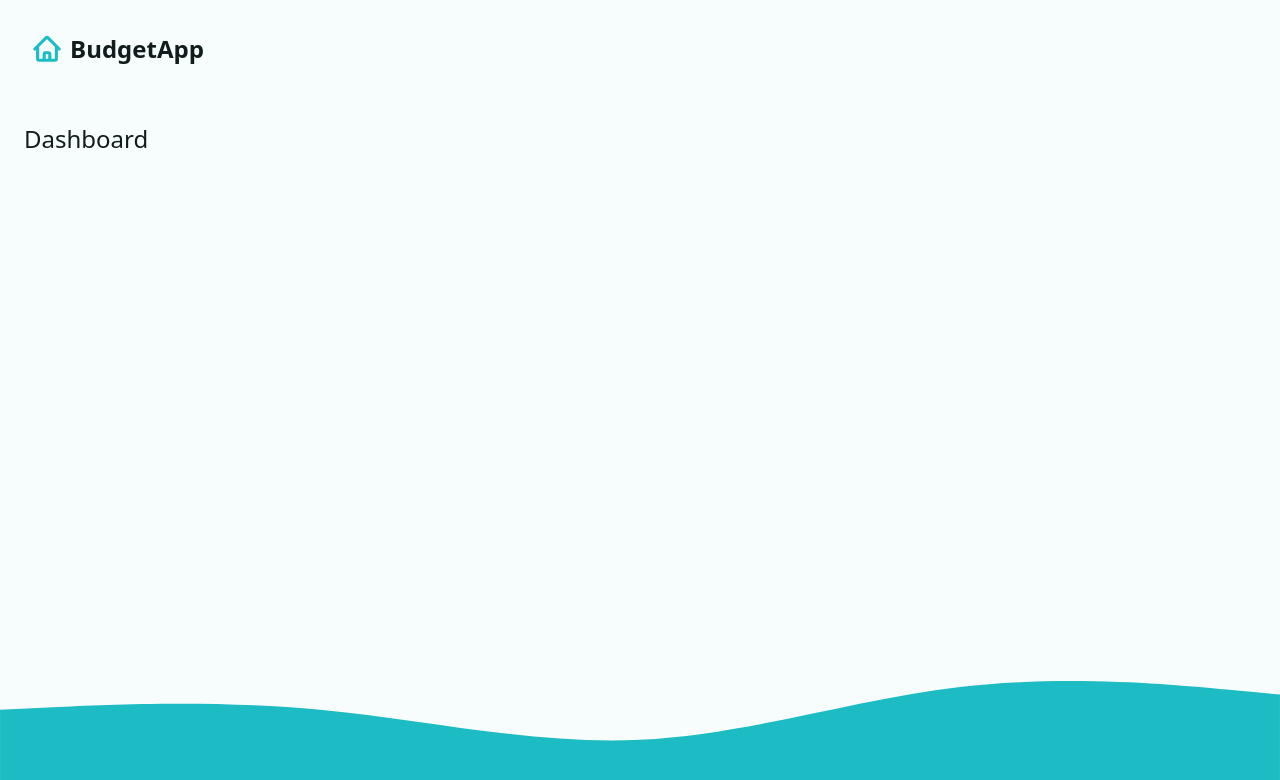
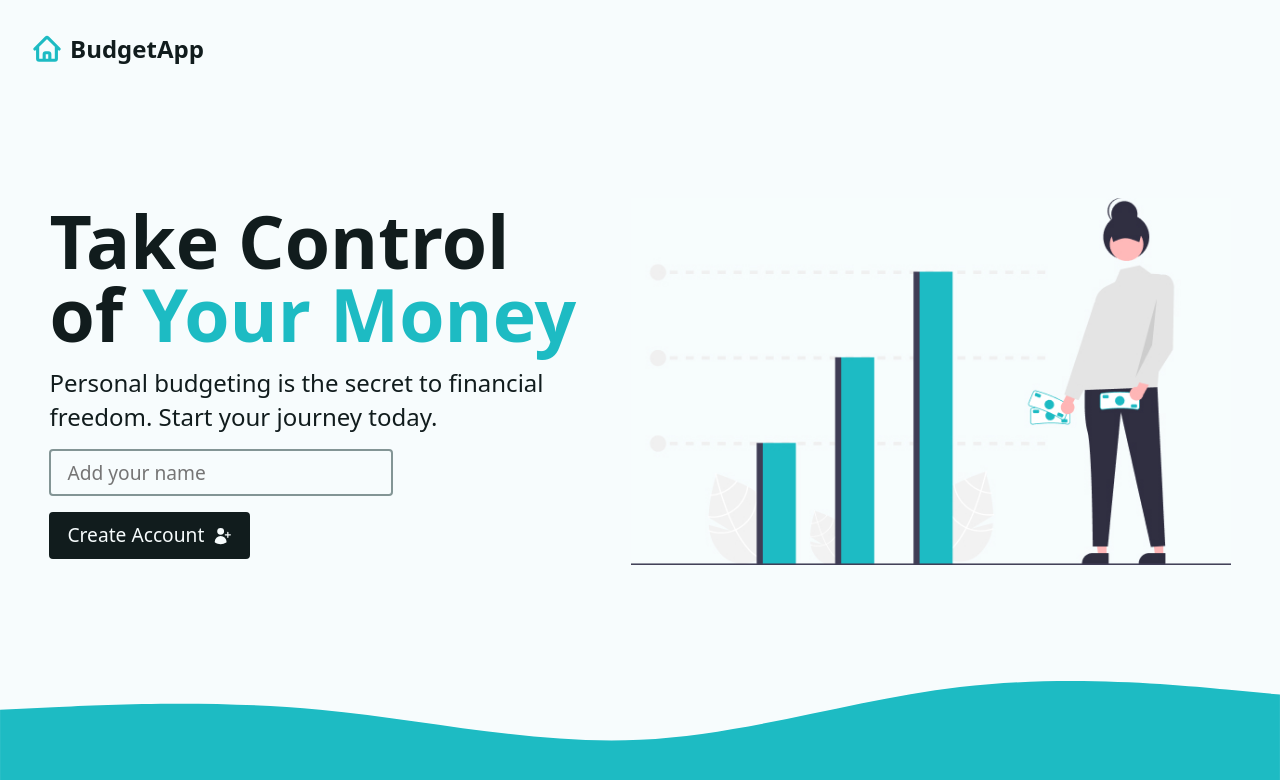
Before and after one commit to AlbertSigsbert/Budget-App, a React (Vite) app: page / in a window 1280 px wide. Shown: the top 780 px of the page. Built offline with nearby package versions, Linux system fonts and the light colour scheme.

Commit message:
Add a login form

```diff
--- a/src/App.jsx
+++ b/src/App.jsx
@@ -11,7 +11,7 @@
 import Main, { mainLoader } from "./layouts/Main";
 
 //Pages
-import Dashboard, { dashboardLoader } from "./pages/Dashboard";
+import Dashboard, { dashboardAction, dashboardLoader } from "./pages/Dashboard";
 import Error from "./pages/Error";
 
 //Actions
@@ -28,6 +28,7 @@
         index:true,
         element: <Dashboard/>,
         loader:dashboardLoader,
+        action:dashboardAction,
         errorElement:<Error/>
       },
       {
--- /dev/null
+++ b/src/components/Intro.jsx
@@ -0,0 +1,38 @@
+import { Form } from "react-router-dom";
+
+//assets
+import { UserPlusIcon } from '@heroicons/react/24/solid';
+import illustration from "../assets/illustration.jpg"
+
+const Intro = () => {
+  return (
+    <div className="intro">
+      <div>
+        <h1>
+          Take Control of <span className="accent">Your Money</span>
+        </h1>
+        <p>
+          Personal budgeting is the secret to financial freedom. Start your
+          journey today.
+        </p>
+        <Form method="post">
+          <input
+            type="text"
+            name="userName"
+            required
+            placeholder="Add your name"
+            aria-label="Your Name"
+            autoComplete="given-name"
+          />
+          <button type="submit" className="btn btn--dark">
+            <span>Create Account</span>
+            <UserPlusIcon width={20} />
+          </button>
+        </Form>
+      </div>
+      <img src={illustration} alt="Person with money" width={600}/>
+    </div>
+  );
+};
+
+export default Intro;
--- a/src/pages/Dashboard.jsx
+++ b/src/pages/Dashboard.jsx
@@ -1,5 +1,9 @@
 //rrd imports
 import { useLoaderData } from "react-router-dom";
+import { toast } from "react-toastify";
+
+//components
+import Intro from "../components/Intro";
 
 //helpers
 import { fetchData } from "../helpers";
@@ -10,14 +14,29 @@
   return { userName };
 }
 
+//action
+
+export async function dashboardAction({request}){
+  const data = await request.formData();
+
+  const formData = Object.fromEntries(data);
+
+  try {
+    localStorage.setItem("userName", JSON.stringify(formData.userName));
+     return toast.success(`Welcome, ${formData.userName}`)
+  } catch (e) {
+    throw new Error("There was a problem creating your account.")
+  }
+
+
+}
 const Dashboard = () => {
   const { userName } = useLoaderData();
 
   return (
-    <div>
-      <h1>{userName}</h1>
-      Dashboard
-    </div>
+    <>
+    {userName ? <p>{userName}</p> : <Intro/>}
+    </>
   );
 };
 
--- a/src/pages/Error.jsx
+++ b/src/pages/Error.jsx
@@ -1,4 +1,4 @@
-import React from 'react'
+
 
 const Error = () => {
   return (
```
